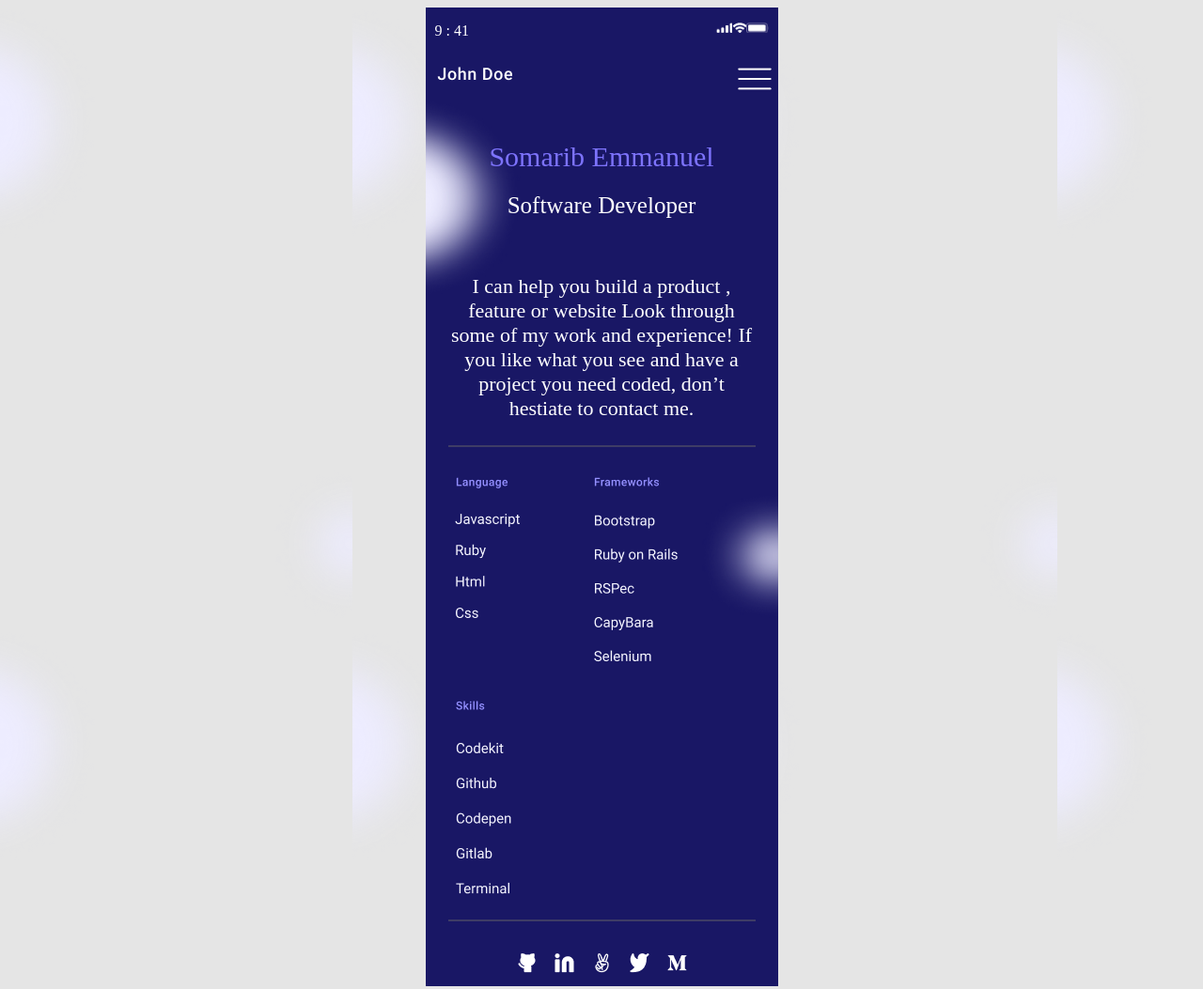
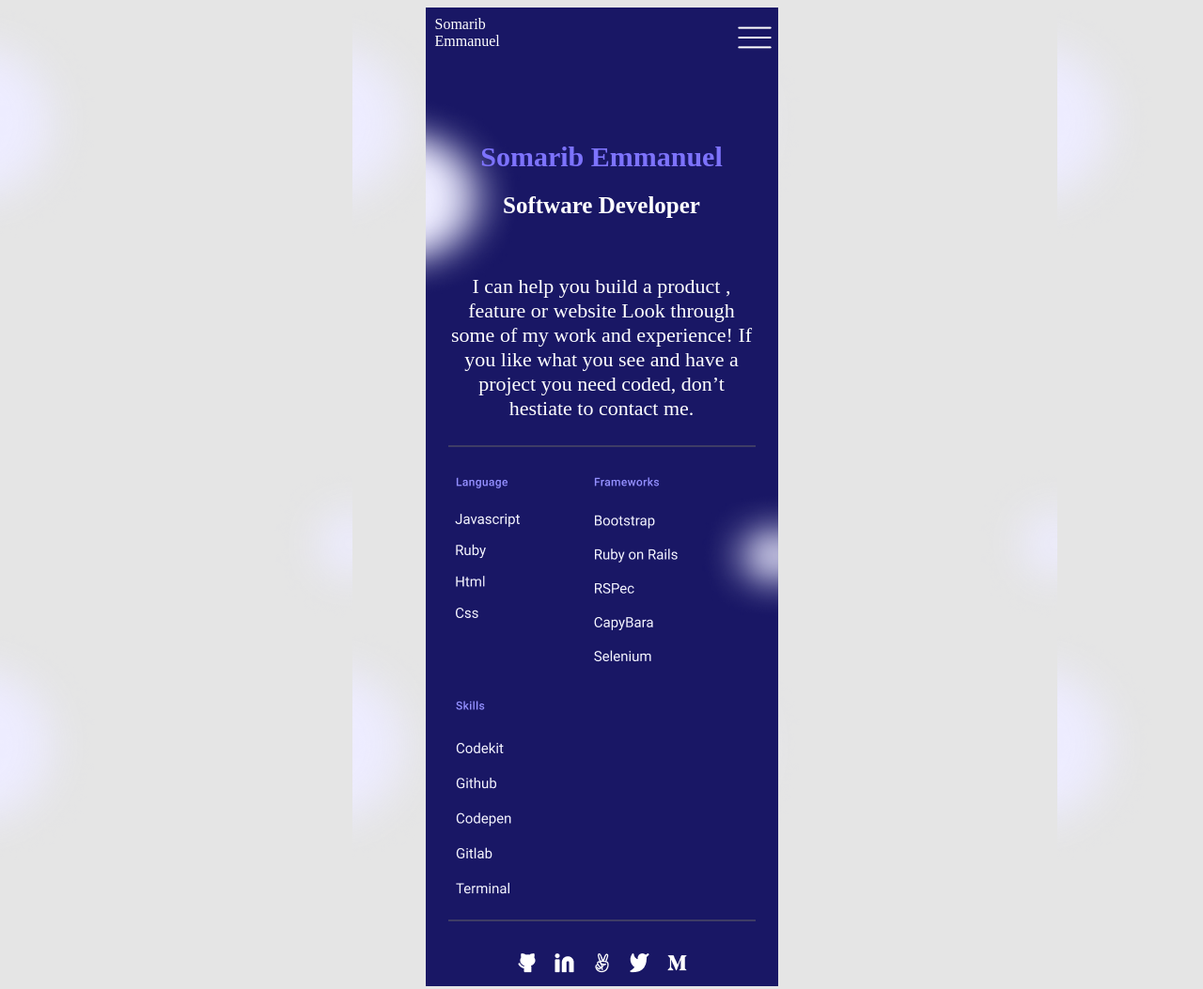
Before and after one commit to somarib/Portfolio, a website: page index.html in a window 1280 px wide. Shown: the whole page at 94% size. Drawn offline with Linux system fonts and the light colour scheme.

Commit message:
Change some tags to header, h1, h2, section and deleted some header section having the network icon as required by code reviewer

```diff
--- a/index.html
+++ b/index.html
@@ -7,28 +7,21 @@
     <title>Somarib Portfolio</title>
 
     <link rel="stylesheet" href="stylesheet.css">
+    <link href="https://fonts.googleapis.com/css2?family=Roboto:wght@300&display=swap" rel="stylesheet">
   </head>
   <body>
     <div class="maincont">
 
-      <div class="app-bar">
-        <div class="upper-bar">
-          <p class="time">9 : 41</p>
-          <div class="upper-icons">
-            <p class="ntew"> </p>
-            <p class="wifi"></p>
-            <p class="battery"></p>
-          </div>
-        </div>
-        <div class="lower-bar">
-          <p class="logoo"><img src="image/Logo.png" alt="logo icon"></p>
+      <header class="app-bar">
+        <nav class="lower-bar">
+          <p class="logoo">Somarib Emmanuel</p>
           <div class="menu-icons"> <img class="menuimg" src="image/menu.png" alt="menu icon"></div>
-        </div>
-      </div>
+        </nav>
+      </header>
 
-      <div class="bgimage">
-        <p class="myname">Somarib Emmanuel</p>
-        <p class="jobtitle">Software Developer</p>
+      <section class="bgimage">
+        <h1 class="myname">Somarib Emmanuel</h1>
+        <h2 class="jobtitle">Software Developer</h2>
           <p class="abilities">
             I can help you build a product ,
             feature or website Look through some of my work and experience!
@@ -40,7 +33,7 @@
         <p class="vector4"><img src="image/Vector4.png" alt="horizontal image"></p>
         <p class="social"><img src="image/Social_media.png" alt="social media links"></p>
 
-      </div>
+        </section>
 
     </div>
   </body>
--- a/stylesheet.css
+++ b/stylesheet.css
@@ -69,7 +69,7 @@
 .logoo {
   width: 85px;
   height: 30px;
-  padding-right: 15px;
+  margin-left: 10px;
 }
 
 .menu-icons {
```
